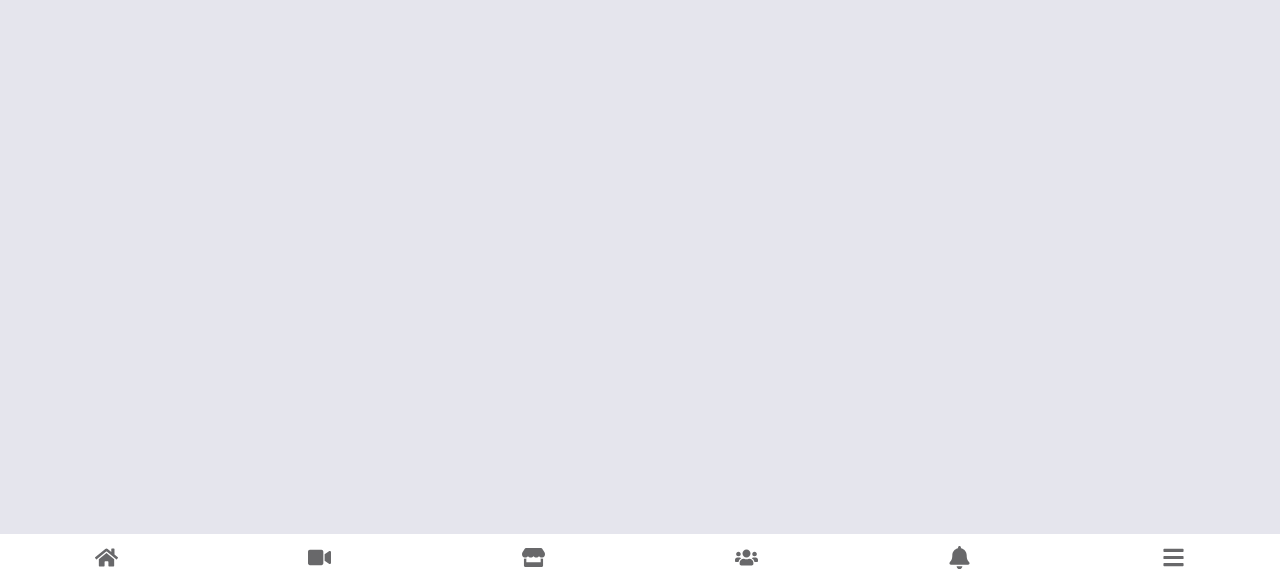
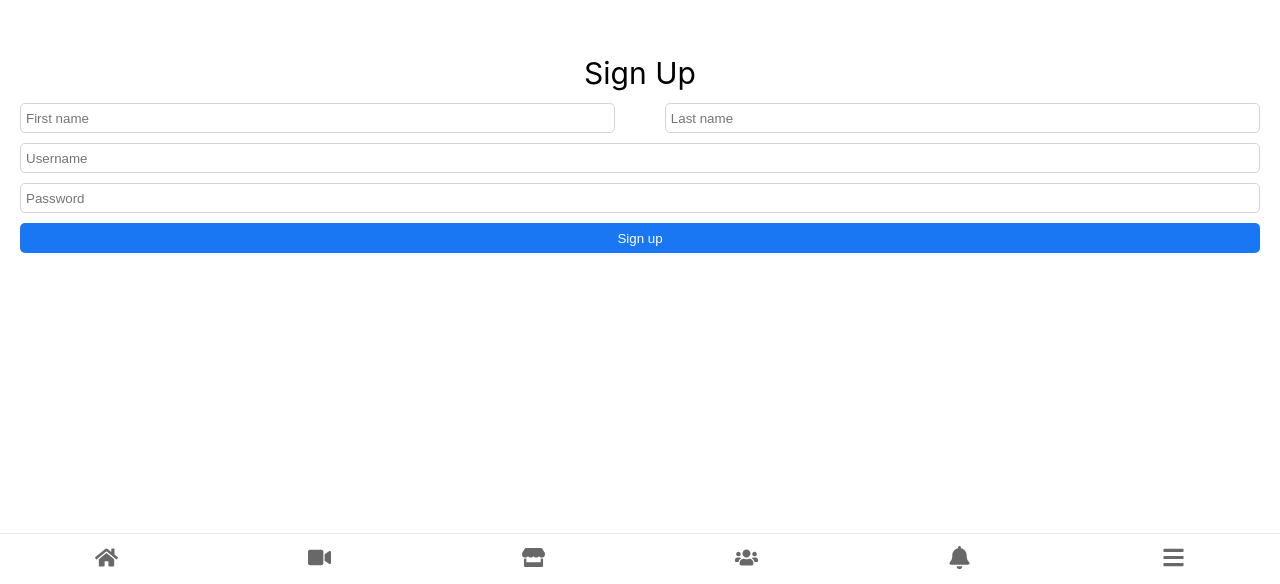
Before and after one commit to book1317/react-facebook-mobile, a React (Create React App) app: page /register in a window 1280 px wide. Shown: the part 216-800 px from the top of the page. Built offline with nearby package versions, Linux system fonts and the light colour scheme; no server answers.

Commit message:
add registerPage

```diff
--- a/src/App.tsx
+++ b/src/App.tsx
@@ -1,4 +1,4 @@
-import React from "react";
+import React, { Fragment, useEffect } from "react";
 import "./App.scss";
 import {
   BrowserRouter as Router,
@@ -6,15 +6,18 @@ import {
   Route,
   Link,
   withRouter,
+  BrowserRouter,
 } from "react-router-dom";
 import { Provider } from "mobx-react";
 import LoginPage from "./page/LoginPage/LoginPage";
 import HomePage from "./page/HomePage/HomePage";
 import ProfilePage from "./page/ProfilePage/ProfilePage";
+import RegisterPage from "./page/RegisterPage/RegisterPage";
 import Footer from "./components/Footer/Footer";
 
-type MyProps = { props?: any; location?: any; url?: any };
+type MyProps = { props?: any; location?: any; url?: any; history?: any };
 type MyState = { showFooter: boolean };
+
 class App extends React.Component<MyProps, MyState> {
   constructor(props?: any) {
     super(props);
@@ -28,33 +31,36 @@ class App extends React.Component<MyProps, MyState> {
     this.checkShowFooter();
   }
 
-  componentWillReceiveProps() {
-    this.checkShowFooter();
+  componentDidUpdate(prevProps: any) {
+    console.log("prevProps====>", prevProps);
+    if (this.props.location.pathname !== prevProps.location.pathname) {
+      console.log("Route change!", this.props.location.pathname);
+    }
   }
 
   checkShowFooter() {
-    if (this.props.location.pathname == "/login")
+    console.log(this.props);
+    if (this.props.location.pathname == "/login") {
       this.setState({ showFooter: false });
-    else this.setState({ showFooter: true });
+    } else {
+      this.setState({ showFooter: true });
+    }
+    console.log("checklogin");
   }
 
   render() {
+    console.log(this.state);
     return (
       <Router>
-        <div>
+        <Fragment>
           {this.state.showFooter && <Footer />}
           <Switch>
-            <Route path="/login">
-              <LoginPage />
-            </Route>
-            <Route path="/profile">
-              <ProfilePage />
-            </Route>
-            <Route path="/">
-              <HomePage />
-            </Route>
+            <Route path="/login" component={LoginPage} />
+            <Route path="/profile" component={ProfilePage} />
+            <Route path="/register" component={RegisterPage} />
+            <Route path="/" component={HomePage} />
           </Switch>
-        </div>
+        </Fragment>
       </Router>
     );
   }
--- a/src/api/ProfileAPI.tsx
+++ b/src/api/ProfileAPI.tsx
@@ -3,7 +3,7 @@ import axios from "axios";
 class ProfileAPI {
   async getProfiles() {
     try {
-      const res = await axios.get(`http://localhost:8080/get_profiles`, {});
+      const res = await axios.get(`http://localhost:8080/profiles`, {});
       return res.data;
     } catch (err) {}
   }
@@ -18,14 +18,24 @@ class ProfileAPI {
     } catch (err) {}
   }
 
-  async getProfileByAccount(user: string, password: string) {
+  async getProfileByAccount(username: string, password: string) {
     try {
-      const res = await axios.get(
-        `http://localhost:8080/get_profiles/login`,
-        {}
-      );
+      const data = {
+        username: username,
+        password: password,
+      };
+      // console.log(data);
+      const res = await axios.post(`http://localhost:8080/login`, data, {
+        headers: {
+          "Content-Type": "application/json",
+          "Access-Control-Allow-Origin": "*",
+          "Access-Control-Allow-Headers": "*",
+        },
+      });
       return res.data;
-    } catch (err) {}
+    } catch (err) {
+      console.log(err);
+    }
   }
 }
 
--- a/src/index.tsx
+++ b/src/index.tsx
@@ -6,9 +6,9 @@ import * as serviceWorker from "./serviceWorker";
 import { Provider } from "mobx-react";
 import { BrowserRouter } from "react-router-dom";
 import Store from "./store/Store";
-
+//basename={window.location.pathname || ""}
 ReactDOM.render(
-  <BrowserRouter basename={window.location.pathname || ""}>
+  <BrowserRouter>
     <Provider {...Store}>
       <App />
     </Provider>
--- a/src/page/HomePage/Post/Comment.tsx
+++ b/src/page/HomePage/Post/Comment.tsx
@@ -6,7 +6,7 @@ type MyProps = {
   src?: string;
   content: string;
   like: number;
-  id: number;
+  id: string;
   profile?: any;
   ownerProfile?: any;
 };
--- a/src/page/HomePage/Post/Post.tsx
+++ b/src/page/HomePage/Post/Post.tsx
@@ -9,7 +9,7 @@ type MyProps = {
   ownerProfile?: any;
   like: number;
   comment: any;
-  id: number;
+  id: string;
 };
 type MyState = { comment: Array<object>; content?: string; like: number };
 
@@ -18,7 +18,7 @@ type MyState = { comment: Array<object>; content?: string; like: number };
 export default class Post extends React.Component<MyProps, MyState> {
   state = {
     like: 0,
-    comment: [{ id: 3, content: "", like: 0 }],
+    comment: [{ id: "5e93293d77d2db0f4249b3bb", content: "", like: 0 }],
   };
 
   componentDidMount() {
--- a/src/page/LoginPage/LoginPage.tsx
+++ b/src/page/LoginPage/LoginPage.tsx
@@ -10,8 +10,8 @@ type MyState = {};
 @inject("profile")
 class LoginPage extends React.Component<MyProps, MyState> {
   state = {
-    user: "",
-    pass: "",
+    username: "",
+    password: "",
   };
 
   handleKeyDown = (e?: any) => {
@@ -24,12 +24,15 @@ class LoginPage extends React.Component<MyProps, MyState> {
     this.onLogin();
   };
 
-  onLogin = () => {
-    if (this.state.user && this.state.pass) {
-      this.props.profile.setName(this.state.user);
+  async onLogin() {
+    if (this.state.username && this.state.password) {
+      await this.props.profile.getProfileByAccount(
+        this.state.username,
+        this.state.password
+      );
       this.props.history.push("/");
     }
-  };
+  }
 
   componentDidMount() {
     document.title = "Facebook";
@@ -40,14 +43,14 @@ class LoginPage extends React.Component<MyProps, MyState> {
       <div className="login-page">
         <img className="login-facebook-logo" src={facebook_image} />
         <input
-          className={"login-input user-input"}
-          onChange={(e) => this.setState({ user: e.target.value })}
+          className={"login-input username-input"}
+          onChange={(e) => this.setState({ username: e.target.value })}
           onKeyDown={this.handleKeyDown}
           type="string"
         />
         <input
           className="login-input password-input"
-          onChange={(e) => this.setState({ pass: e.target.value })}
+          onChange={(e) => this.setState({ password: e.target.value })}
           onKeyDown={this.handleKeyDown}
           type="password"
         />
--- /dev/null
+++ b/src/page/RegisterPage/RegisterPage.module.scss
@@ -0,0 +1,75 @@
+$inputHeigh: 30px;
+$inputBorderRadius: 5px;
+$marginTop: 10px;
+
+.registerPage {
+  background-color: white;
+  height: 100vh;
+  padding: 0px 20px 0px 20px;
+  display: flex;
+  flex-direction: column;
+  justify-content: center;
+
+  .signupText {
+    font-size: 30px;
+    margin-bottom: 12px;
+  }
+
+  .inputContainer {
+    display: flex;
+    flex-direction: column;
+    align-items: center;
+    padding-bottom: 60px;
+
+    input {
+      padding: 5px;
+      width: 100%;
+      -webkit-box-sizing: border-box;
+      -moz-box-sizing: border-box;
+      box-sizing: border-box;
+      box-shadow: none;
+      border: 1px solid #d0d4d6;
+      border-radius: $inputBorderRadius;
+      height: $inputHeigh;
+      outline: none;
+      transition: 0.3s;
+
+      &:focus {
+        border: 1px solid #1977f3;
+        border-radius: $inputBorderRadius;
+      }
+
+      &::placeholder {
+        // color: #d0d4d6;
+      }
+    }
+
+    .InputContain {
+      width: 100%;
+      margin-top: $marginTop;
+    }
+
+    .nameInputContainer {
+      display: flex;
+      flex-direction: row;
+      justify-content: space-between;
+      width: 100%;
+
+      .nameInput {
+        width: 48%;
+      }
+    }
+
+    .signupButton {
+      margin-top: $marginTop;
+      width: 100%;
+      border: none;
+      box-shadow: none;
+      background-color: #1977f3;
+      color: white;
+      height: $inputHeigh;
+      border-radius: $inputBorderRadius;
+      outline: none;
+    }
+  }
+}
--- /dev/null
+++ b/src/page/RegisterPage/RegisterPage.tsx
@@ -0,0 +1,62 @@
+import React, { Component } from "react";
+import css from "./RegisterPage.module.scss";
+import { Link, withRouter } from "react-router-dom";
+
+type MyProps = { history?: any };
+type MyState = {};
+
+export class RegisterPage extends Component<MyProps, MyState> {
+  state = {
+    firstName: "",
+    lastName: "",
+    username: "",
+    password: "",
+  };
+
+  onClickSignUp = () => {
+    const { firstName, lastName, username, password } = this.state;
+    if (firstName && lastName && username && password)
+      this.props.history.push("/login");
+  };
+
+  render() {
+    console.log(this.state);
+    return (
+      <div className={css.registerPage}>
+        <div className={css.inputContainer}>
+          <div className={css.signupText}>Sign Up</div>
+          <div className={css.nameInputContainer}>
+            <input
+              className={css.nameInput}
+              placeholder="First name"
+              onChange={(e) => this.setState({ firstName: e.target.value })}
+            />
+            <input
+              className={css.nameInput}
+              placeholder="Last name"
+              onChange={(e) => this.setState({ lastName: e.target.value })}
+            />
+          </div>
+          <div className={css.InputContain}>
+            <input
+              placeholder="Username"
+              onChange={(e) => this.setState({ username: e.target.value })}
+            />
+          </div>
+          <div className={css.InputContain}>
+            <input
+              placeholder="Password"
+              type="password"
+              onChange={(e) => this.setState({ password: e.target.value })}
+            />
+          </div>
+          <button className={css.signupButton} onClick={this.onClickSignUp}>
+            Sign up
+          </button>
+        </div>
+      </div>
+    );
+  }
+}
+
+export default withRouter(RegisterPage as any);
--- a/src/store/ProfileStore.tsx
+++ b/src/store/ProfileStore.tsx
@@ -33,14 +33,15 @@ export class ProfileStore {
   }
 
   @action
-  setName(name: string) {
-    // this.name = name;
+  async getProfileByAccount(username: string, password: string) {
+    const res = await ProfileAPI.getProfileByAccount(username, password);
+    this.profile = res || this.initSchema();
   }
 
-  // @action
-  // getProfileById(id: number): any {
-  //   return this.PROFILE().find((e: any) => e.id === id);
-  // }
+  @action
+  getProfileByAccountJS() {
+    return toJS(this.profile);
+  }
 
   @action
   async getProfileById(id: number) {
@@ -57,6 +58,7 @@ export class ProfileStore {
   async getProfiles() {
     const res = await ProfileAPI.getProfiles();
     this.profiles = res || this.initSchema();
+    console.log("res====>", res);
   }
 
   @action
@@ -67,13 +69,23 @@ export class ProfileStore {
   PROFILE(): any {
     return [
       {
-        id: 1,
+        id: "5e93195d47938ea9ece87f26",
         firstname: "Raweewat",
         lastname: "Ngeabprasert",
         image: profile1,
       },
-      { id: 2, firstname: "Amornpat", lastname: "Jumpla", image: profile2 },
-      { id: 3, firstname: "Wisarut", lastname: "Kawidam", image: profile3 },
+      {
+        id: "5e93267bd172cbca9fb193cd",
+        firstname: "Amornpat",
+        lastname: "Jumpla",
+        image: profile2,
+      },
+      {
+        id: "5e93293d77d2db0f4249b3bb",
+        firstname: "Wisarut",
+        lastname: "Kawidam",
+        image: profile3,
+      },
     ];
   }
 }
```
Also changed, not shown: src/page/HomePage/HomePage.tsx (+10 -11 lines).
